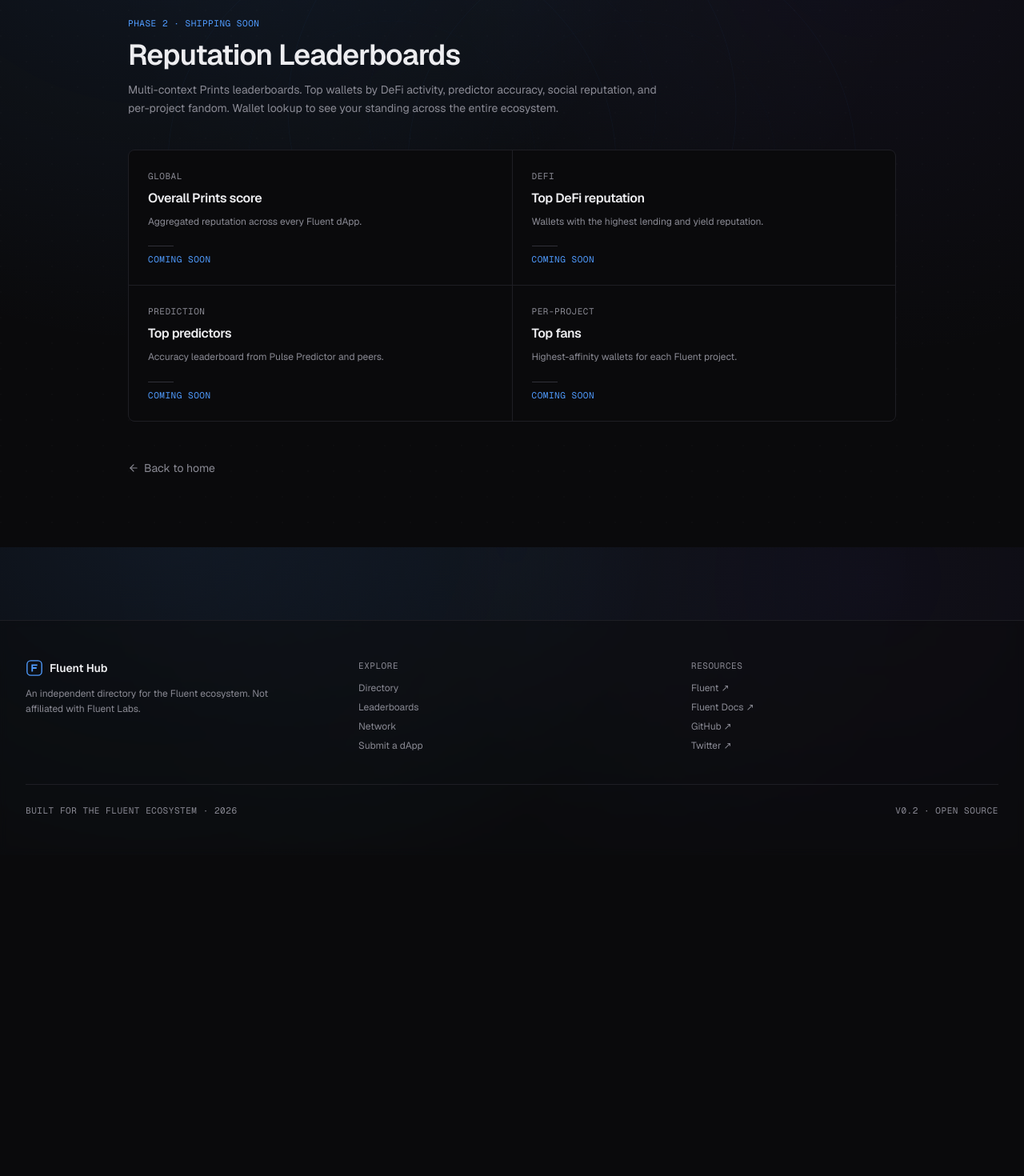
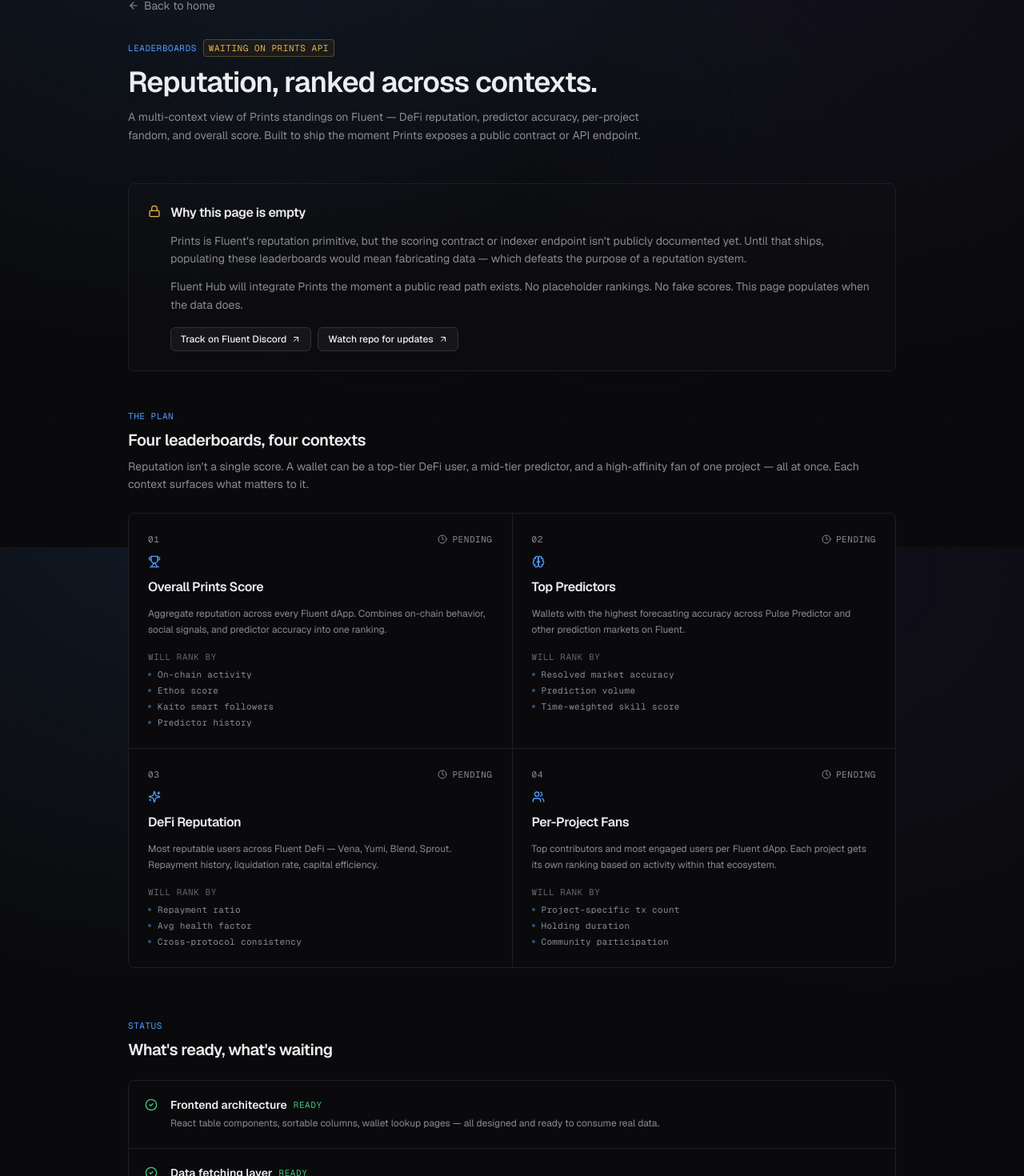
Before and after one commit to Afghanistan8/Fluent-Hub, a Next.js app: page /leaderboards in a window 1280 px wide. Shown: the part 116-1586 px from the top of the page at 80% size. Before the commit the page ends 1185 px from the top, so only its background shows below. Built offline with nearby package versions, Linux system fonts and the light colour scheme.

Commit message:
Improve leaderboards empty state with planned architecture

```diff
--- a/app/leaderboards/page.tsx
+++ b/app/leaderboards/page.tsx
@@ -1,76 +1,263 @@
 import Link from "next/link";
-import { ArrowLeft } from "lucide-react";
+import {
+  ArrowLeft,
+  ArrowUpRight,
+  Trophy,
+  Brain,
+  Users,
+  Sparkles,
+  Lock,
+  CheckCircle2,
+  Clock,
+} from "lucide-react";
 
 export const metadata = {
   title: "Reputation Leaderboards",
-  description: "Prints standings across the Fluent ecosystem.",
+  description:
+    "Multi-context Prints leaderboards for the Fluent ecosystem — pending public API access.",
 };
 
 export default function LeaderboardsPage() {
   return (
-    <div className="container-narrow py-20">
-      <div className="reveal flex flex-col gap-3">
-        <span className="font-mono text-2xs uppercase tracking-wider text-accent">Phase 2 · Shipping soon</span>
-        <h1 className="text-3xl font-semibold tracking-tight sm:text-4xl">Reputation Leaderboards</h1>
-        <p className="max-w-2xl text-sm leading-relaxed text-muted-foreground">
-          Multi-context Prints leaderboards. Top wallets by DeFi activity, predictor accuracy,
-          social reputation, and per-project fandom. Wallet lookup to see your standing across
-          the entire ecosystem.
-        </p>
-      </div>
-
-      <div className="mt-10 grid gap-px overflow-hidden rounded-lg border border-border bg-border sm:grid-cols-2">
-        <Placeholder
-          eyebrow="Global"
-          title="Overall Prints score"
-          description="Aggregated reputation across every Fluent dApp."
-        />
-        <Placeholder
-          eyebrow="DeFi"
-          title="Top DeFi reputation"
-          description="Wallets with the highest lending and yield reputation."
-        />
-        <Placeholder
-          eyebrow="Prediction"
-          title="Top predictors"
-          description="Accuracy leaderboard from Pulse Predictor and peers."
-        />
-        <Placeholder
-          eyebrow="Per-project"
-          title="Top fans"
-          description="Highest-affinity wallets for each Fluent project."
-        />
-      </div>
-
+    <div className="container-narrow py-14">
       <Link
         href="/"
-        className="mt-12 inline-flex items-center gap-1.5 text-sm text-muted-foreground hover:text-foreground"
+        className="mb-8 inline-flex items-center gap-1.5 text-sm text-muted-foreground hover:text-foreground"
       >
         <ArrowLeft className="h-3.5 w-3.5" />
         Back to home
       </Link>
+
+      {/* Header */}
+      <div className="reveal flex flex-col gap-3">
+        <div className="flex items-center gap-2">
+          <span className="font-mono text-2xs uppercase tracking-wider text-accent">
+            Leaderboards
+          </span>
+          <span className="rounded border border-warning/30 bg-warning/5 px-1.5 py-0.5 font-mono text-2xs uppercase tracking-wider text-warning">
+            Waiting on Prints API
+          </span>
+        </div>
+        <h1 className="text-3xl font-semibold tracking-tight sm:text-4xl">
+          Reputation, ranked across contexts.
+        </h1>
+        <p className="max-w-2xl text-sm leading-relaxed text-muted-foreground">
+          A multi-context view of Prints standings on Fluent — DeFi reputation, predictor
+          accuracy, per-project fandom, and overall score. Built to ship the moment Prints
+          exposes a public contract or API endpoint.
+        </p>
+      </div>
+
+      {/* Why it's empty — the honesty section */}
+      <section className="reveal mt-12 rounded-lg border border-border bg-muted/20 p-6" style={{ animationDelay: "100ms" }}>
+        <div className="flex items-start gap-3">
+          <Lock className="mt-0.5 h-4 w-4 shrink-0 text-warning" />
+          <div className="flex flex-col gap-3">
+            <h2 className="text-base font-semibold tracking-tight">Why this page is empty</h2>
+            <p className="text-sm leading-relaxed text-muted-foreground">
+              Prints is Fluent&apos;s reputation primitive, but the scoring contract or
+              indexer endpoint isn&apos;t publicly documented yet. Until that ships,
+              populating these leaderboards would mean fabricating data — which defeats the
+              purpose of a reputation system.
+            </p>
+            <p className="text-sm leading-relaxed text-muted-foreground">
+              Fluent Hub will integrate Prints the moment a public read path exists. No
+              placeholder rankings. No fake scores. This page populates when the data does.
+            </p>
+            <div className="mt-1 flex flex-wrap gap-2">
+              <a
+                href="https://discord.com/invite/fluentxyz"
+                target="_blank"
+                rel="noreferrer"
+                className="inline-flex items-center gap-1.5 rounded-md border border-border-strong bg-muted px-3 py-1.5 text-xs font-medium hover-bright hover:bg-background-elevated"
+              >
+                Track on Fluent Discord
+                <ArrowUpRight className="h-3 w-3" />
+              </a>
+              <a
+                href="https://github.com/Afghanistan8/fluent-hub"
+                target="_blank"
+                rel="noreferrer"
+                className="inline-flex items-center gap-1.5 rounded-md border border-border-strong bg-muted px-3 py-1.5 text-xs font-medium hover-bright hover:bg-background-elevated"
+              >
+                Watch repo for updates
+                <ArrowUpRight className="h-3 w-3" />
+              </a>
+            </div>
+          </div>
+        </div>
+      </section>
+
+      {/* The four leaderboards we'll ship */}
+      <section className="reveal mt-12" style={{ animationDelay: "200ms" }}>
+        <div className="mb-6 flex flex-col gap-2">
+          <span className="font-mono text-2xs uppercase tracking-wider text-accent">
+            The plan
+          </span>
+          <h2 className="text-xl font-semibold tracking-tight">Four leaderboards, four contexts</h2>
+          <p className="text-sm leading-relaxed text-muted-foreground">
+            Reputation isn&apos;t a single score. A wallet can be a top-tier DeFi user, a
+            mid-tier predictor, and a high-affinity fan of one project — all at once. Each
+            context surfaces what matters to it.
+          </p>
+        </div>
+
+        <div className="data-grid sm:grid-cols-2">
+          <PlannedBoard
+            number="01"
+            icon={<Trophy className="h-4 w-4" />}
+            title="Overall Prints Score"
+            description="Aggregate reputation across every Fluent dApp. Combines on-chain behavior, social signals, and predictor accuracy into one ranking."
+            inputs={["On-chain activity", "Ethos score", "Kaito smart followers", "Predictor history"]}
+          />
+          <PlannedBoard
+            number="02"
+            icon={<Brain className="h-4 w-4" />}
+            title="Top Predictors"
+            description="Wallets with the highest forecasting accuracy across Pulse Predictor and other prediction markets on Fluent."
+            inputs={["Resolved market accuracy", "Prediction volume", "Time-weighted skill score"]}
+          />
+          <PlannedBoard
+            number="03"
+            icon={<Sparkles className="h-4 w-4" />}
+            title="DeFi Reputation"
+            description="Most reputable users across Fluent DeFi — Vena, Yumi, Blend, Sprout. Repayment history, liquidation rate, capital efficiency."
+            inputs={["Repayment ratio", "Avg health factor", "Cross-protocol consistency"]}
+          />
+          <PlannedBoard
+            number="04"
+            icon={<Users className="h-4 w-4" />}
+            title="Per-Project Fans"
+            description="Top contributors and most engaged users per Fluent dApp. Each project gets its own ranking based on activity within that ecosystem."
+            inputs={["Project-specific tx count", "Holding duration", "Community participation"]}
+          />
+        </div>
+      </section>
+
+      {/* Architecture readiness */}
+      <section className="reveal mt-16" style={{ animationDelay: "300ms" }}>
+        <div className="mb-6 flex flex-col gap-2">
+          <span className="font-mono text-2xs uppercase tracking-wider text-accent">
+            Status
+          </span>
+          <h2 className="text-xl font-semibold tracking-tight">What&apos;s ready, what&apos;s waiting</h2>
+        </div>
+
+        <div className="flex flex-col gap-px overflow-hidden rounded-lg border border-border bg-border">
+          <StatusItem
+            status="done"
+            label="Frontend architecture"
+            detail="React table components, sortable columns, wallet lookup pages — all designed and ready to consume real data."
+          />
+          <StatusItem
+            status="done"
+            label="Data fetching layer"
+            detail="Cached server-side fetch pattern proven on the Network page (api.fluent.xyz + DefiLlama). Same pattern will read Prints."
+          />
+          <StatusItem
+            status="done"
+            label="Multi-context schema"
+            detail="Type definitions for four leaderboard contexts. New leaderboards plug in via config, not custom code."
+          />
+          <StatusItem
+            status="waiting"
+            label="Prints contract address or read API"
+            detail="Currently undocumented. Awaiting official confirmation from Fluent Labs."
+          />
+          <StatusItem
+            status="waiting"
+            label="Wallet lookup endpoint"
+            detail="Per-wallet score retrieval for the wallet detail page."
+          />
+        </div>
+      </section>
+
+      {/* Footnote */}
+      <p className="mt-12 font-mono text-2xs uppercase tracking-wider text-muted-foreground/70">
+        Empty by design · Real data only · Last reviewed: {new Date().toISOString().split("T")[0]}
+      </p>
     </div>
   );
 }
 
-function Placeholder({
-  eyebrow,
+function PlannedBoard({
+  number,
+  icon,
   title,
   description,
+  inputs,
 }: {
-  eyebrow: string;
+  number: string;
+  icon: React.ReactNode;
   title: string;
   description: string;
+  inputs: string[];
 }) {
   return (
-    <div className="flex flex-col gap-2 bg-background p-6">
-      <span className="font-mono text-2xs uppercase tracking-wider text-muted-foreground">
-        {eyebrow}
-      </span>
+    <div className="flex flex-col gap-3 bg-background p-6">
+      <div className="flex items-center justify-between">
+        <span className="font-mono text-2xs uppercase tracking-wider text-muted-foreground">
+          {number}
+        </span>
+        <span className="flex items-center gap-1.5 font-mono text-2xs uppercase tracking-wider text-muted-foreground">
+          <Clock className="h-3 w-3" />
+          Pending
+        </span>
+      </div>
+      <span className="text-accent">{icon}</span>
       <h3 className="text-base font-semibold tracking-tight">{title}</h3>
       <p className="text-xs leading-relaxed text-muted-foreground">{description}</p>
-      <div className="mt-3 h-px w-8 bg-border-strong" />
-      <span className="font-mono text-2xs uppercase tracking-wider text-accent">Coming soon</span>
+      <div className="mt-1 flex flex-col gap-1.5">
+        <span className="font-mono text-2xs uppercase tracking-wider text-muted-foreground/70">
+          Will rank by
+        </span>
+        <ul className="flex flex-col gap-1">
+          {inputs.map((input) => (
+            <li
+              key={input}
+              className="flex items-center gap-2 font-mono text-2xs text-muted-foreground"
+            >
+              <span className="h-1 w-1 rounded-full bg-accent/50" />
+              {input}
+            </li>
+          ))}
+        </ul>
+      </div>
     </div>
   );
 }
+
+function StatusItem({
+  status,
+  label,
+  detail,
+}: {
+  status: "done" | "waiting";
+  label: string;
+  detail: string;
+}) {
+  return (
+    <div className="flex items-start gap-4 bg-background p-5">
+      {status === "done" ? (
+        <CheckCircle2 className="mt-0.5 h-4 w-4 shrink-0 text-success" />
+      ) : (
+        <Clock className="mt-0.5 h-4 w-4 shrink-0 text-warning" />
+      )}
+      <div className="flex flex-col gap-1">
+        <div className="flex items-center gap-2">
+          <span className="text-sm font-semibold">{label}</span>
+          <span
+            className={
+              status === "done"
+                ? "font-mono text-2xs uppercase tracking-wider text-success"
+                : "font-mono text-2xs uppercase tracking-wider text-warning"
+            }
+          >
+            {status === "done" ? "Ready" : "Waiting"}
+          </span>
+        </div>
+        <p className="text-xs leading-relaxed text-muted-foreground">{detail}</p>
+      </div>
+    </div>
+  );
+}
```
